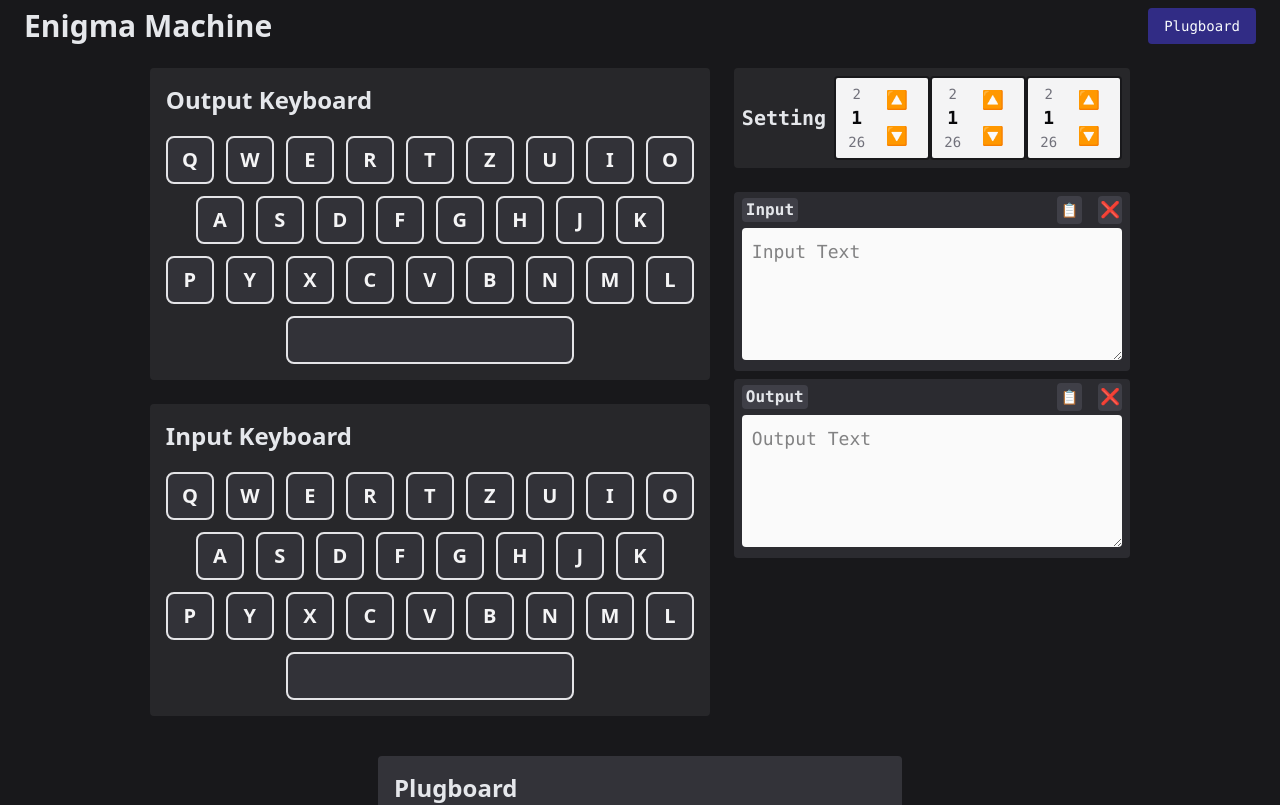
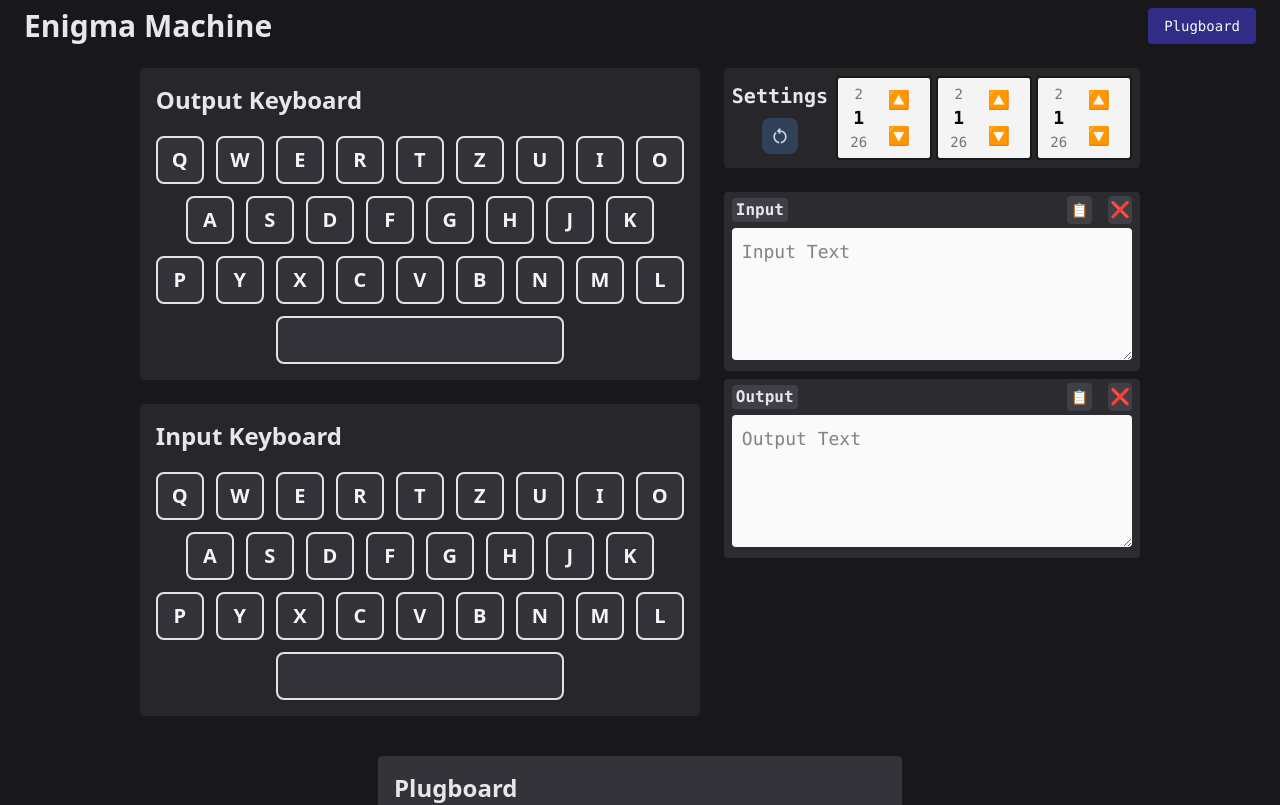
Before and after one commit to MOHD-SHAMOON-04/EnigmaMach, a React (Vite) app: page /enigma in a window 1280 px wide. Shown: the top 805 px of the page. Built offline with nearby package versions, Linux system fonts and the light colour scheme.

Commit message:
added reset btn

```diff
--- a/src/pages/Enigma.tsx
+++ b/src/pages/Enigma.tsx
@@ -12,11 +12,11 @@ const validKey = (enteredKey: string): boolean => /^[A-Z ]$/.test(enteredKey);
 
 function Enigma() {
   const [rotors, setRotors] = useState([] as number[]);
-  useEffect(() => {
-    setRotors([...enigma.getHeads()]);
-  }, []);
+  const glowingKey = useRef<UseRefMap>({ inp: null, out: null, key: null });
+  const [mapping, setMapping] = useState<CharMap>(enigma.getPlugboard());
 
-  const glowingKey = useRef<UseRefMap>({ inp: null, out: null, key: null });
+  const [inputText, setInputText] = useState('');
+  const [outputText, setOutputText] = useState('');
 
   // utility for encoding ----------
   const encodeChar = (enteredKey: string) => {
@@ -123,20 +123,6 @@ function Enigma() {
   };
   // handler for copying inp/out ----------
 
-  useEffect(() => {
-    document.addEventListener('keydown', physicalKeyPress);
-    document.addEventListener('keyup', physicalKeyUp);
-    window.addEventListener('blur', windowBlur);
-
-    return () => {
-      document.removeEventListener('keydown', physicalKeyPress);
-      document.removeEventListener('keyup', physicalKeyUp);
-      window.removeEventListener('blur', windowBlur);
-    }
-  }, []);
-
-  const [mapping, setMapping] = useState<CharMap>(enigma.getPlugboard());
-
   // handler for updating mappings in the machine ----------
   const handlePlugboardUpdate = (newMapping: CharMap) => {
     // // PROD
@@ -156,8 +142,29 @@ function Enigma() {
   };
   // handler for updating mappings in the machine ----------
 
-  const [inputText, setInputText] = useState('');
-  const [outputText, setOutputText] = useState('');
+  // Reset Enigma ----------
+  const resetEnigma = () => {
+    enigma.reset();
+    setRotors([...enigma.getHeads()]);
+    glowingKey.current = { inp: null, out: null, key: null };
+    setMapping(new Map(enigma.getPlugboard()));
+    setInputText('');
+    setOutputText('');
+  };
+  // Reset Enigma ----------
+
+  useEffect(() => {
+    setRotors([...enigma.getHeads()]);
+    document.addEventListener('keydown', physicalKeyPress);
+    document.addEventListener('keyup', physicalKeyUp);
+    window.addEventListener('blur', windowBlur);
+
+    return () => {
+      document.removeEventListener('keydown', physicalKeyPress);
+      document.removeEventListener('keyup', physicalKeyUp);
+      window.removeEventListener('blur', windowBlur);
+    }
+  }, []);
 
   return (
     <div className="flex flex-col">
@@ -179,10 +186,38 @@ function Enigma() {
           {/* Right side: Settings */}
           <div
             id="rotors"
-            className="_ROTORS bg-zinc-800 p-2 rounded flex gap-2 justify-center items-center">
-            <h3 className="lg:text-xl font-bold">Setting</h3>
+            className="_ROTORS bg-zinc-800 p-3 lg:p-2 rounded flex flex-col lg:flex-row gap-3 lg:gap-2 justify-center items-center w-full lg:w-auto">
+
+            {/* Header and Reset Button Row */}
+            <div className="flex justify-between items-center w-full lg:w-auto lg:flex-col lg:gap-0">
+              <h3 className="text-lg lg:text-xl font-bold">Settings</h3>
+
+              {/* Reset Button */}
+              <button
+                className="group relative p-2 bg-slate-700 text-slate-300 rounded-lg hover:bg-slate-600 transition-all duration-200 ease-in-out lg:mt-2"
+                onClick={resetEnigma}
+                title="Reset Enigma"
+              >
+                <svg
+                  xmlns="http://www.w3.org/2000/svg"
+                  height="18px"
+                  viewBox="0 -960 960 960"
+                  width="18px"
+                  fill="currentColor"
+                  className="transition-transform duration-200 group-hover:rotate-180 group-active:rotate-180 lg:w-5 lg:h-5"
+                >
+                  <path d="M440-122q-121-15-200.5-105.5T160-440q0-66 26-126.5T260-672l57 57q-38 34-57.5 79T240-440q0 88 56 155.5T440-202v80Zm80 0v-80q88-15 144-82.5T720-440q0-100-70-170t-170-70h-3l44 44-56 56-140-140 140-140 56 56-44 44h3q134 0 227 93t93 227q0 121-79.5 211.5T520-122Z" />
+                </svg>
+
+                {/* Tooltip */}
+                <span className="absolute bottom-full left-1/2 transform -translate-x-1/2 mb-2 px-2 py-1 text-xs bg-slate-800 text-slate-200 rounded opacity-0 group-hover:opacity-100 transition-opacity duration-200 whitespace-nowrap pointer-events-none z-10">
+                  Reset Enigma Machine
+                </span>
+              </button>
+            </div>
+
             {/* The 3 Rotors */}
-            <div className="flex flex-row-reverse">
+            <div className="flex flex-row-reverse justify-center gap-1 w-full lg:w-auto">
               {rotors.map((r, idx) => (
                 <Rotor
                   value={r}
--- a/src/utils/Enigma.ts
+++ b/src/utils/Enigma.ts
@@ -31,12 +31,14 @@ export default class EnigmaEngine {
     }
     this.setHeads([r1, r2, r3]);
     this.plugboard = {
+      default: "SZRDXFGHMJKOIULQPCAVNTYEWB",
       map: "SZRDXFGHMJKOIULQPCAVNTYEWB"
     }
   }
 
   reset() {
     this.rotors.forEach(r => r.head = 0);
+    this.plugboard.map = this.plugboard.default;
   }
 
   setHeads([r1, r2, r3]: number[]) {
```
